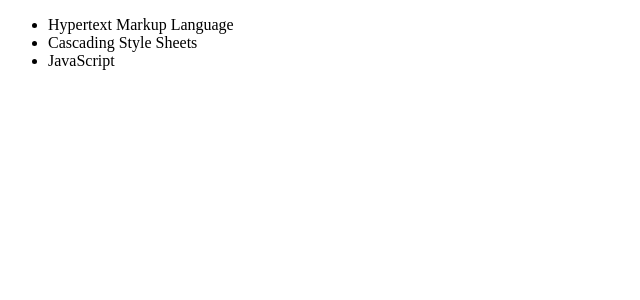
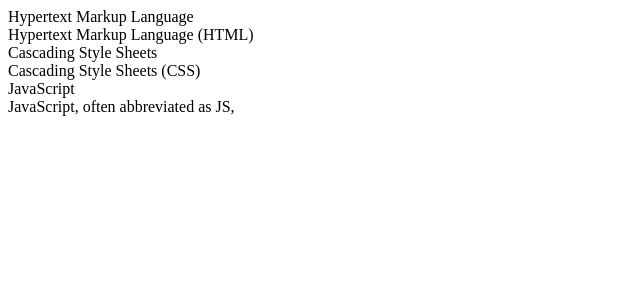
Before and after one commit to Eugenepark215/c0822-code-solutions, a React app in the folder react-accordion-component/: page / in a window 1280 px wide. Shown: the top 300 px of the page, without its empty margins (0-640 px from the left). Built offline with nearby package versions, Linux system fonts and the light colour scheme; the HTML template or start-up script is replaced by a standard one.

Commit message:
In progress, may possibly need to refactor component to function

```diff
--- a/react-accordion-component/src/accordion.jsx
+++ b/react-accordion-component/src/accordion.jsx
@@ -25,23 +25,14 @@ export default class Accordian extends React.Component {
     ];
     if (!this.state.isClicked) {
       return (
-  <ul>
-    {languages.map(languages =>
-      <li className ='topic' key={languages.topic} onClick={this.handleClick}>{languages.topic}
-      </li>
-    )}
-  </ul>);
-    } else if (this.state.isClicked) {
-      return (
-  <ul>
-    {languages.map(languages =>
-      <li className ='topic' key={languages.topic} onClick={this.handleClick}>{languages.topic}
-        <li className='details' onClick={this.handleClick}>{languages.details}</li>
-      </li>
-    )}
-  </ul>);
+  <>{languages.map((languages, i) => (
+    <div key={i}>
+    <div className ='topic' key={languages.topic} onClick={this.handleClick}>{languages.topic}</div>
+    <div className='details' key={languages.details}>{languages.details}</div>
+    </div>
+  ))}
+  </>
+      );
     }
   }
 }
-
-// need to target the key
```
Also changed, not shown: 1 other file (tests, documents, lock files or other folders).
